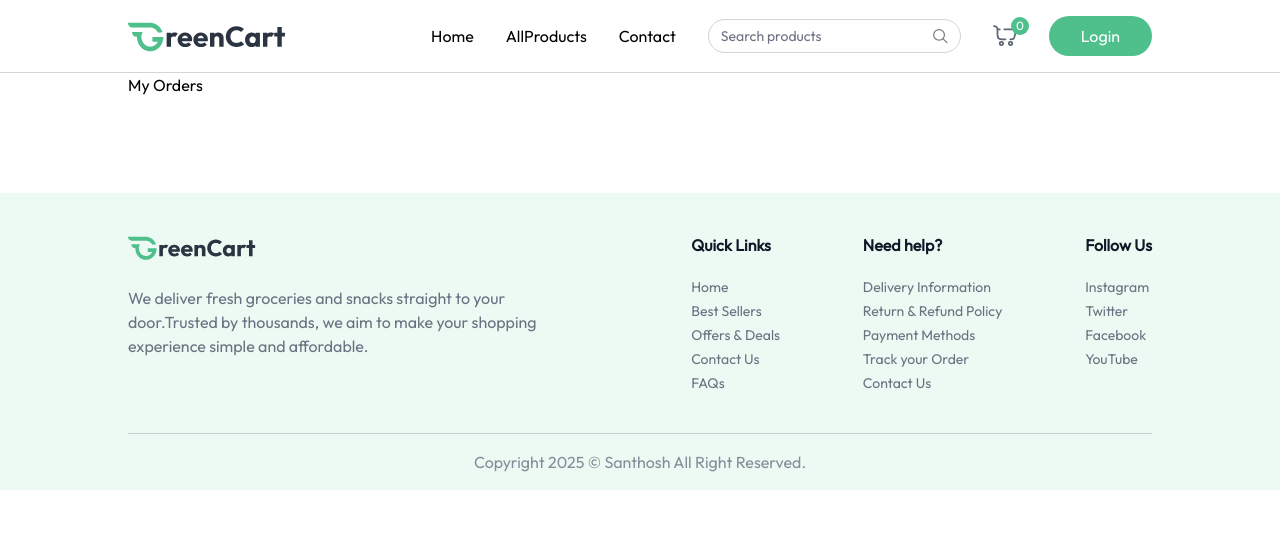
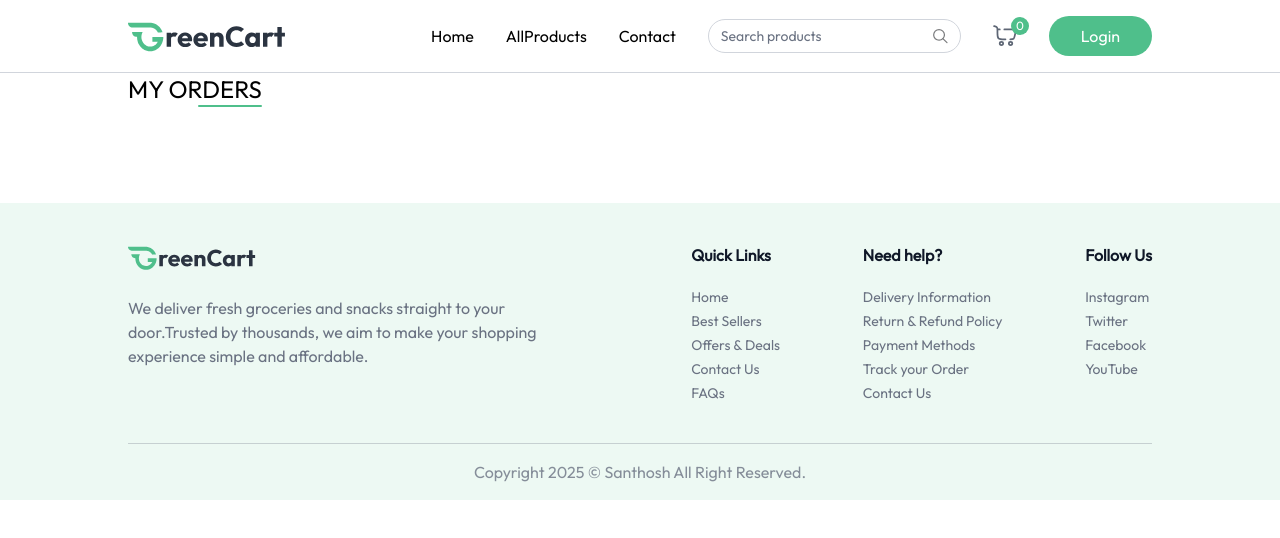
Before and after one commit to SanthoshKumar211299/GreenCart, a React (Vite) app in the folder GrocessaryEcom/: page /my-orders in a window 1280 px wide. Shown: the top 538 px of the page. Built offline with nearby package versions, Linux system fonts and the light colour scheme.

Commit message:
myorder added

```diff
--- a/GrocessaryEcom/src/pages/MyOrders.jsx
+++ b/GrocessaryEcom/src/pages/MyOrders.jsx
@@ -1,9 +1,19 @@
 import React from 'react'
+import { useState } from 'react'
+import { useAppContext } from '../context/AppContext';
 
 const MyOrders = () => {
+  const [myOrders,setMyOrders] = useState([]);
+  const {currency} = useAppContext();
+
+
   return (
     <div>
-      <p>My Orders</p>
+    <div className='flex flex-col items-end w-max mb-8'>
+      <p className='text-2xl font-medium uppercase'>My Orders</p>
+      <div className='w-16 h-0.5 bg-primary rounded-full'></div>
+    </div>
+
     </div>
   )
 }
```
